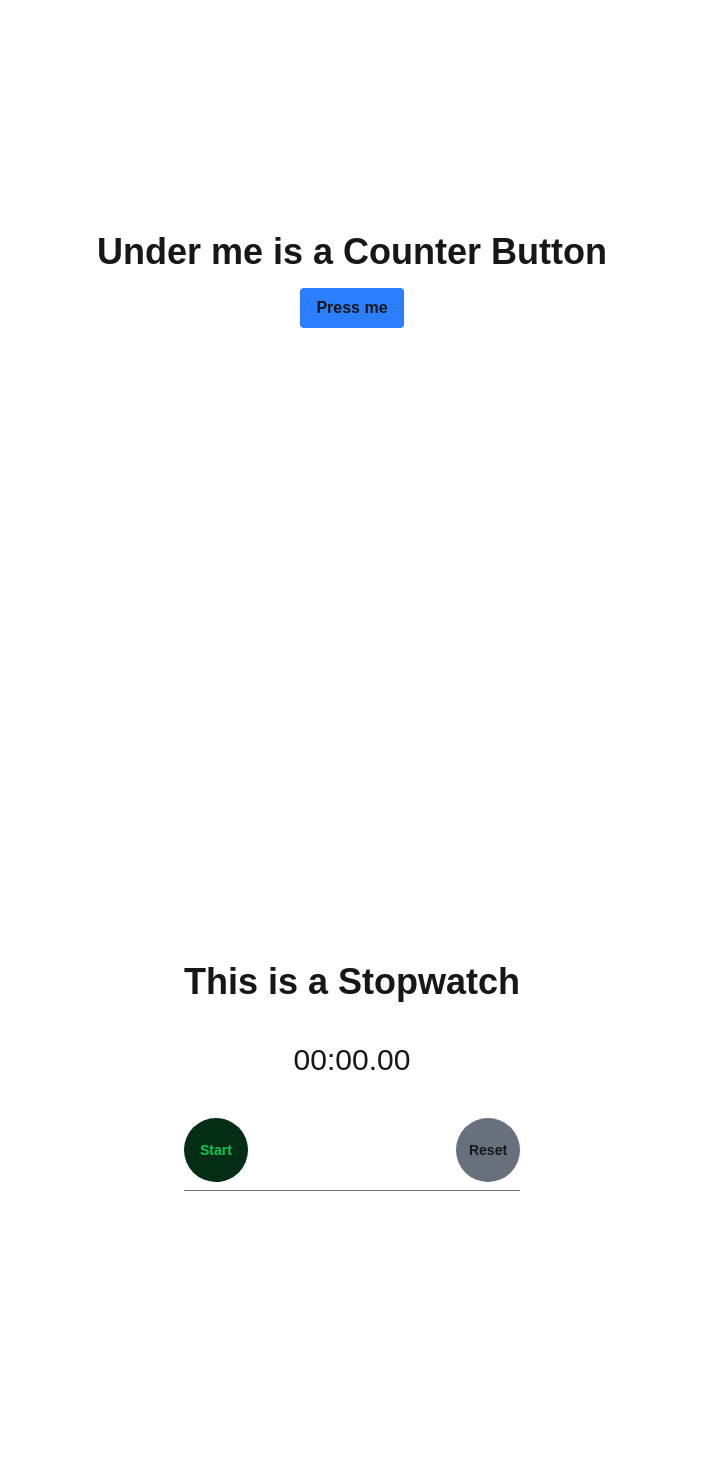
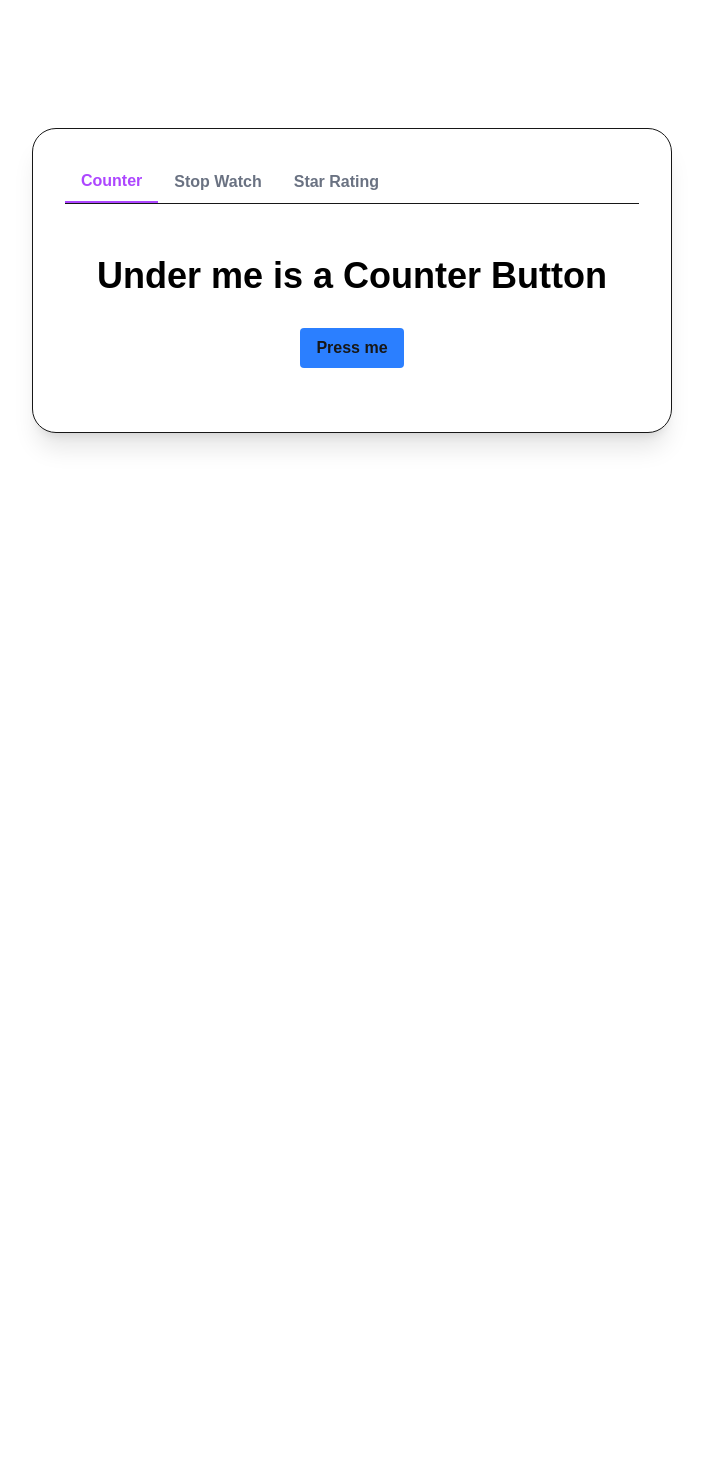
Before and after one commit to bit-dre/Projects, a Next.js app: page / in a window 1280 px wide. Shown: the part 120-1590 px from the top of the page, without its empty margins (288-991 px from the left). After the commit the page ends 800 px from the top, so only its background shows below. Built offline with nearby package versions, Linux system fonts and the light colour scheme.

Commit message:
tabs completed

```diff
--- a/src/components/Counter.js
+++ b/src/components/Counter.js
@@ -4,13 +4,13 @@ import { useState } from "react";
 export default function Counter() {
     const [counter, setCounter] = useState(0);
     return (
-        <div className="flex flex-col items-center justify-center h-screen">
-            <h1 className="mb-4 text-4xl font-extrabold"> Under me is a Counter Button </h1>
+        <div className="flex flex-col items-center justify-center p-8">
+            <h1 className="text-black mb-8 text-4xl font-extrabold"> Under me is a Counter Button</h1>
             <button onClick={() => { setCounter((count) => count + 1)} }
                     className="bg-blue-500 hover:bg-blue-700 font-bold cursor-pointer rounded py-2 px-4 "> Press me</button>
             {counter === 0 ? '' :
-            <h4 className="mt-4 text-xl font-xl text-center">
-                ANOTHER ONE: {counter}
+            <h4 className="text-black mt-4 text-xl font-xl text-center">
+                Counter: {counter}
             </h4>
             }
         </div>
--- a/src/components/StarRating.js
+++ b/src/components/StarRating.js
@@ -28,9 +28,9 @@ export default function StarRating() {
     const totalStars = 5;
 
     return (
-        <div className='flex flex-col items-center justify-center h-screen'>
+        <div className='flex flex-col items-center justify-center p-8'>
             <div>
-                <h1 className='mb-4 text-4xl font-extrabold'>
+                <h1 className='text-black mb-4 text-4xl font-extrabold'>
                     Give me a rating out of {totalStars}
                 </h1>
                 <div className='flex justify-evenly'>
@@ -49,7 +49,7 @@ export default function StarRating() {
                         )
                     })}
                 </div>
-                <p className='mt-4 text-lg text-center'>
+                <p className='text-black mt-4 text-lg text-center'>
                     {stars > 0 ? `You rated this ${stars} out of ${totalStars}` : " "}
                 </p>
             </div>
--- a/src/components/Stopwatch.js
+++ b/src/components/Stopwatch.js
@@ -24,16 +24,16 @@ export default function Stopwatch() {
         return `${String(minutes).padStart(2, "0")}:${String(seconds).padStart(2, "0")}.${String(milliseconds).padStart(2, "0")}`;
     }
     return (
-        <div className='flex flex-col items-center justify-center h-screen'>
+        <div className='flex flex-col items-center justify-center p-8'>
             <div>
-                <h1 className='mb-4 text-4xl font-extrabold'> This is a Stopwatch </h1>
-                <p className='my-10 text-center text-3xl'> {formatTime(time)}</p>
+                <h1 className='text-black mb-4 text-4xl font-extrabold'> This is a Stopwatch </h1>
+                <p className='text-black my-10 text-center text-3xl'> {formatTime(time)}</p>
                 <div className='flex justify-between gap-4'>
                     <button onClick={
                             () => setIsRunning(!isRunning)
 
                             }
-                            className={!isRunning ? 'cursor-pointer rounded-full font-bold text-green-500 text-sm bg-green-950 hover:bg-green-950/50 w-16 h-16 grow-0' : 'cursor-pointer rounded-full font-bold text-red-500 text-sm bg-red-950 hover:bg-red-950/50 w-16 h-16 grow-0'}>
+                            className={!isRunning ? 'cursor-pointer rounded-full font-bold text-green-500 text-sm bg-green-950 hover:bg-green-950/75 w-16 h-16 grow-0' : 'cursor-pointer rounded-full font-bold text-red-500 text-sm bg-red-950 hover:bg-red-950/75 w-16 h-16 grow-0'}>
                         {isRunning ? 'Stop' : 'Start'}
                     </button>
                     <button
@@ -45,7 +45,7 @@ export default function Stopwatch() {
                         Reset
                     </button>
                 </div>
-                <div className='my-2 border-b border-gray-700/75 w-full'></div>
+                <div className='my-2 border-b text-black w-full'></div>
             </div>
         </div>
     )
--- a/src/pages/index.js
+++ b/src/pages/index.js
@@ -1,12 +1,36 @@
 import Counter from "../components/Counter";
 import Stopwatch from "../components/Stopwatch";
 import StarRating from "../components/StarRating";
+import { useState } from "react";
 export default function Home() {
+  const [activeTab, setActiveTab] = useState("tab1");
+  const tabs = [
+    {id:"tab1", label:"Counter"},
+    {id:"tab2", label:"Stop Watch"},
+    {id:"tab3", label:"Star Rating"},
+  ]
+
+  const tabContent = {
+    tab1: (<Counter />),
+    tab2: (<Stopwatch />),
+    tab3: (<StarRating />),
+  }
   return (
-    <>
-      <Counter />
-      <Stopwatch />
-      <StarRating />
-    </>
+    <div className="min-h-screen w-full flex items-center justify-center">
+      <div className="max-w-[800px] rounded-3xl border bg-white p-8 mx-10 shadow-xl space-y-5">
+        <div className="flex flex-wrap border-b">
+          {tabs.map((tab) => (
+            <button key={tab.id} className={`px-4 py-2 font-semibold ${activeTab === tab.id ? "border-b-2 border-purple-500 text-purple-500"
+            : "text-gray-500 hover:text-purple-500"}`}
+            onClick={() => setActiveTab(tab.id)}>
+              {tab.label}
+            </button>
+          ))}
+        </div>
+        <div>
+          {tabContent[activeTab]}
+        </div>
+      </div>
+    </div>
   );
 }
```
